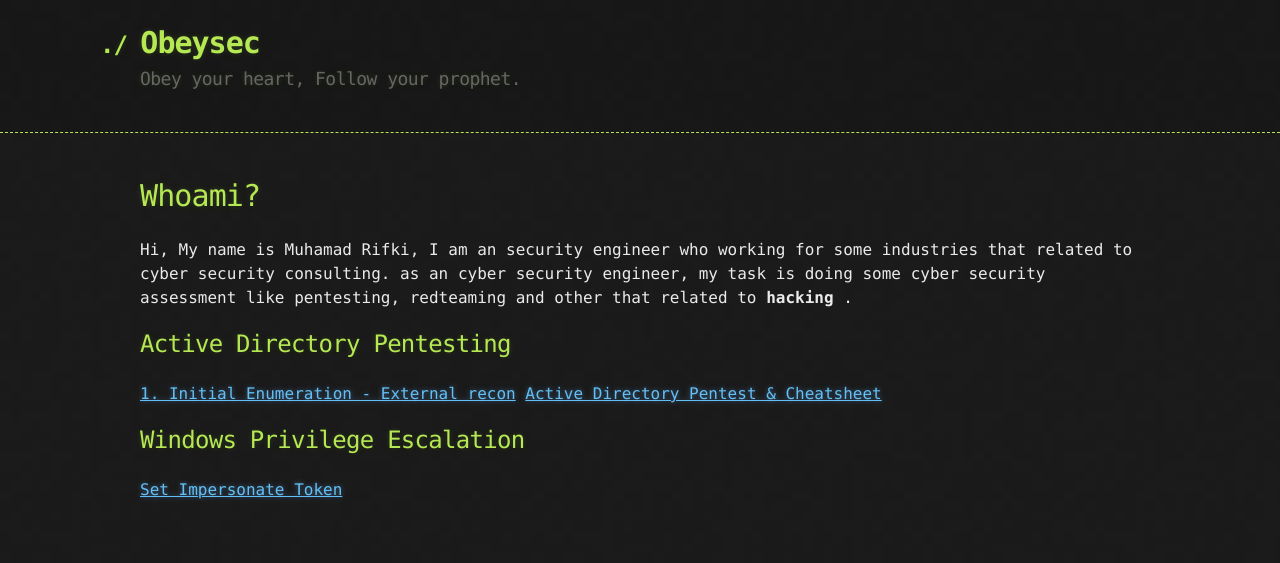
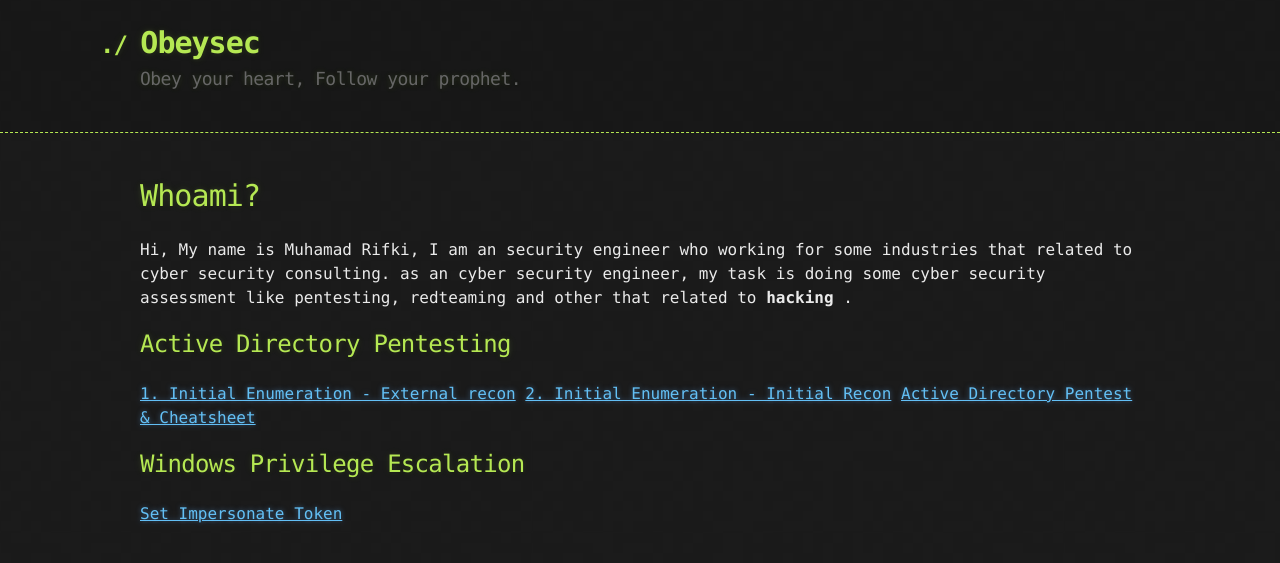
Before and after one commit to sahabrifki/sahabrifki.github.io, a Jekyll site: the page built from index.md, in a window 1280 px wide. Shown: the top 563 px of the page. Built offline with Jekyll 4.4.1, drawn with Linux system fonts in a browser that asks for light colours; our own code applies the rules of GitHub Pages for plain Markdown files.

Commit message:
Update index.md

```diff
--- a/index.md
+++ b/index.md
@@ -9,6 +9,7 @@ Hi, My name is Muhamad Rifki, I am an security engineer who working for some ind
 
 ## Active Directory Pentesting
 [1. Initial Enumeration - External recon](./Active Directory Exploitation/ExternalRecon)
+[2. Initial Enumeration - Initial Recon](./Active Directory Exploitation/InitialRecon)
 [Active Directory Pentest & Cheatsheet](./Cheatsheet.md)
 
 ## Windows Privilege Escalation
```
